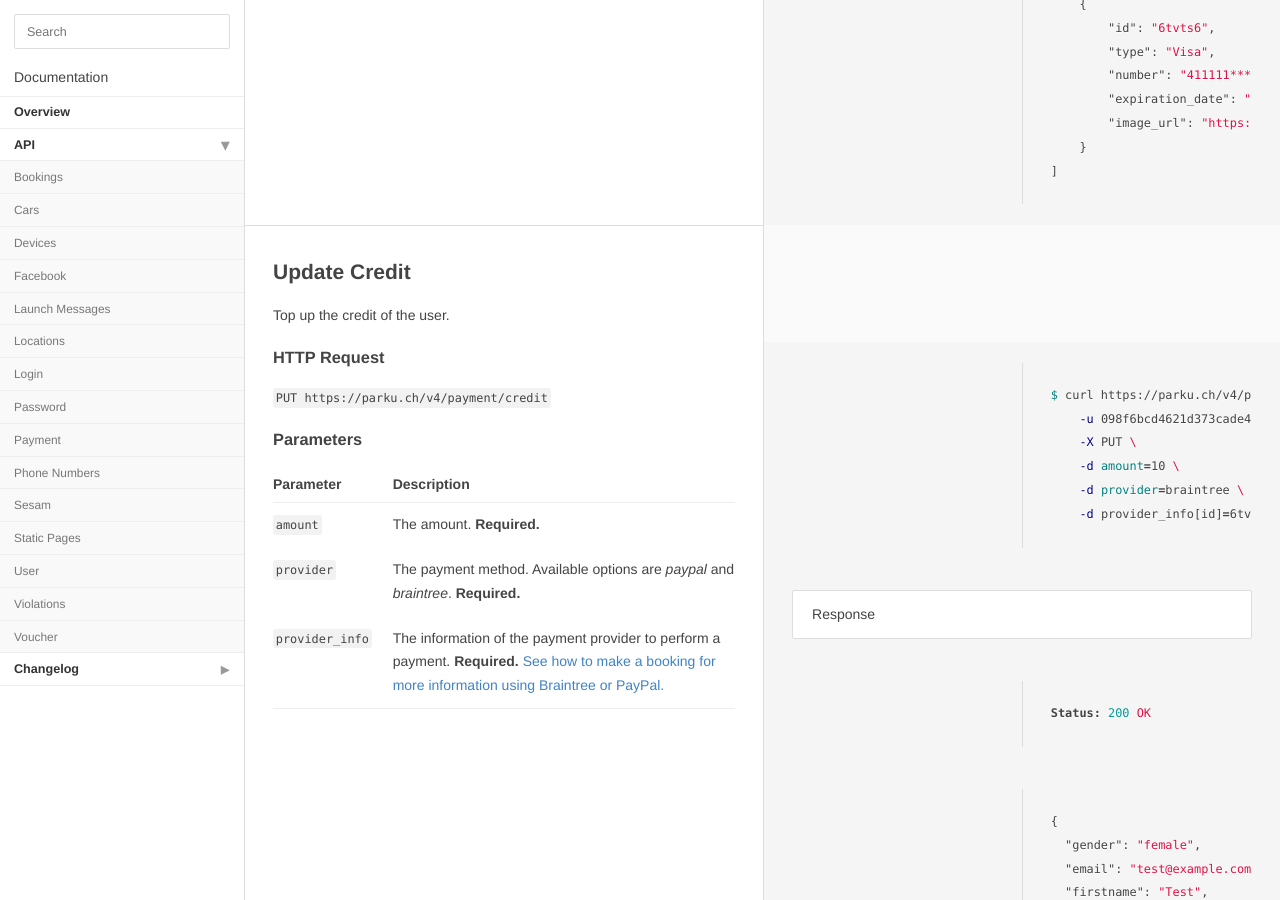
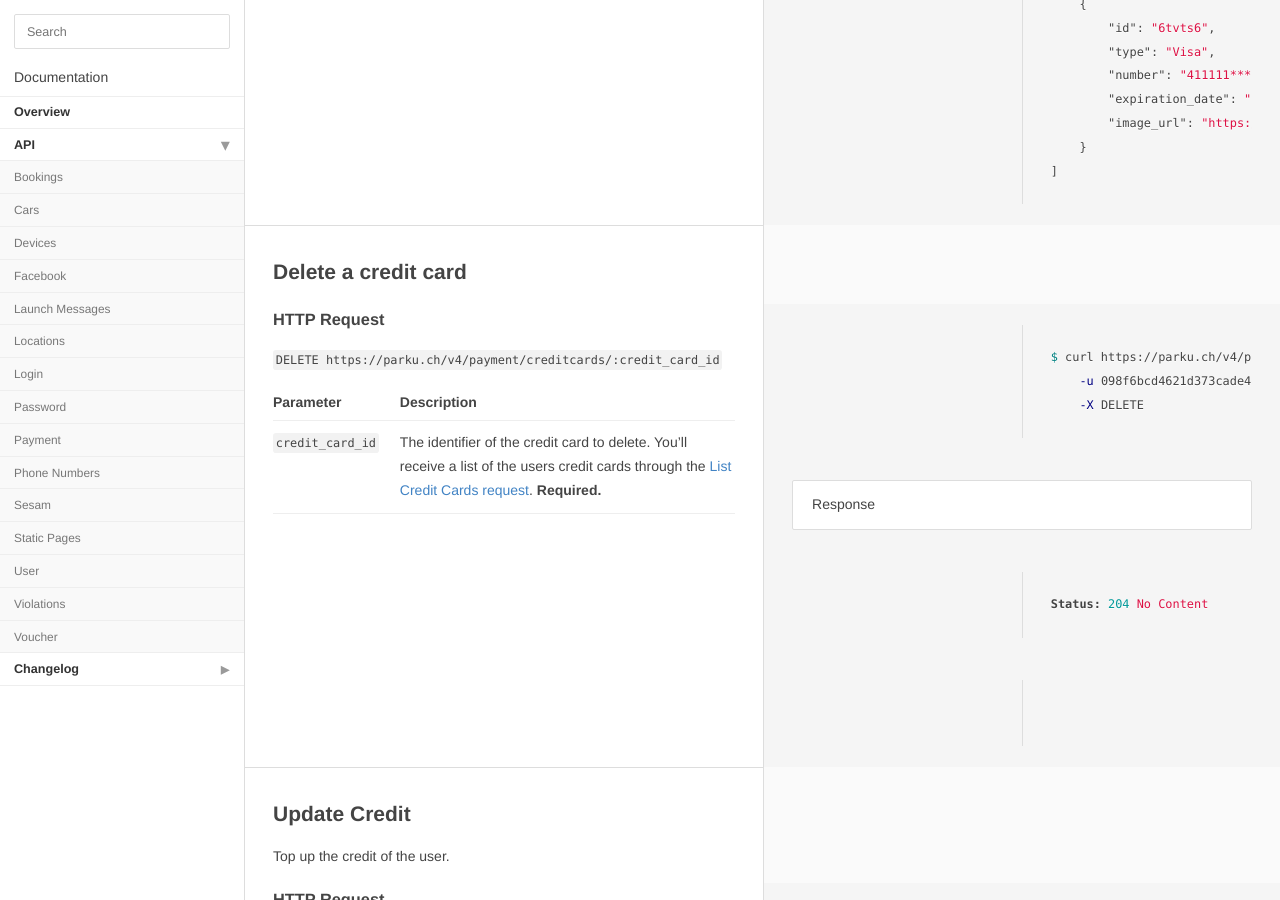
Before and after one commit to parku/docs, a Jekyll site: the page built from api/payment.md, in a window 1280 px wide and 900 px high, scrolled down 859 px. Built offline with Jekyll 4.4.1, drawn with Linux system fonts in a browser that asks for light colours; Markdown is read by kramdown in place of the engine named in the settings.

Commit message:
SYS-640 deletion of credit cards

````diff
--- a/api/payment.md
+++ b/api/payment.md
@@ -45,6 +45,33 @@ Status: 200 OK
 
 `GET {{ site.parku.api }}/payment/creditcards`
 
+## Delete a credit card
+
+```sh
+$ curl {{ site.parku.api }}/payment/creditcards/gphsyb \
+    -u 098f6bcd4621d373cade4e832627b4f6:parku
+    -X DELETE
+```
+
+> Response
+
+```nginx
+Status: 204 No Content
+```
+```json
+
+```
+
+### HTTP Request
+
+`DELETE {{ site.parku.api }}/payment/creditcards/:credit_card_id`
+
+Parameter        | Description
+---              | ---
+`credit_card_id` | The identifier of the credit card to delete. You'll receive a list of the users credit cards through the [List Credit Cards request](/api/payment/#list-credit-cards). __Required.__
+
+
+
 
 ## Update Credit
 
````
Also changed, not shown: changelog.md.
